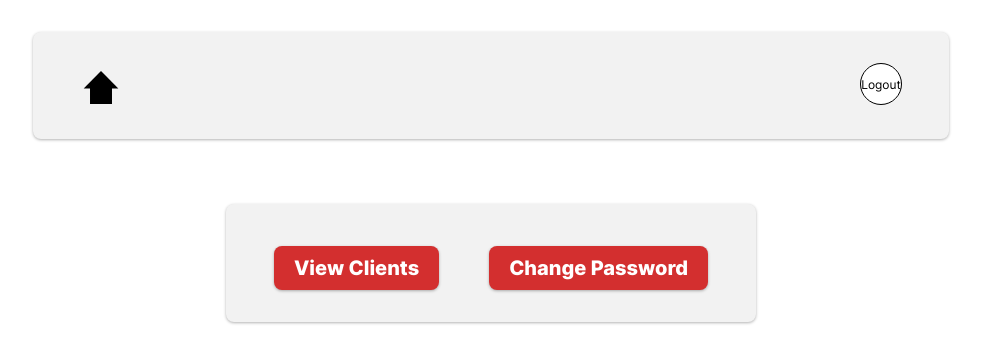
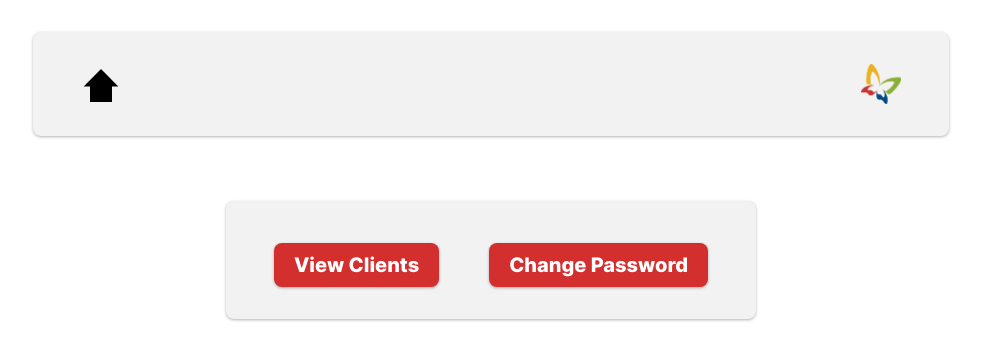
Before and after one commit to msmhatre18/fydp_FE, a React (Create React App) app: page /accountdashboard in a window 1280 px wide. Shown: the top 362 px of the page, without its empty margins (149-1130 px from the left). Built offline with nearby package versions, Linux system fonts and the light colour scheme; no server answers.

Commit message:
Major aesthetic changes

```diff
--- /dev/null
+++ b/src/components/Logout/index.jsx
@@ -0,0 +1,16 @@
+import { useNavigate } from "react-router-dom";
+import { Img } from "components";
+
+import myImage from './../../assets/images/thumbnail.png';
+
+const LogoutButton = () => {
+  const navigate = useNavigate();
+  return (
+    <div className="common-pointer flex items-center justify-center h-[40px] w-[40px] ml-[320px]">
+      <Img src={myImage} alt="My Logo" onClick={() => navigate("/")} />
+    </div>
+
+  );
+};
+
+export default LogoutButton;
--- a/src/pages/AccountDashboard/index.jsx
+++ b/src/pages/AccountDashboard/index.jsx
@@ -4,6 +4,7 @@ import { Img, Text, Button } from "components";
 import './../../styles/DataCollection.css';
 import { useNavigate } from "react-router-dom";
 import { axiosClient } from "constants/constants";
+import LogoutButton from "components/Logout";
 
 const AccountDashboardPage = () => {
     const navigate = useNavigate();
@@ -31,7 +32,7 @@ const AccountDashboardPage = () => {
             <div className="bg-white_A700 flex font-inter items-center justify-start mx-[auto] p-[15px] w-[100%]">
                 <div className="flex flex-col gap-[56px] items-center justify-start max-w-[1103px] mb-[103px] mt-[2px] mx-[auto] md:px-[20px] w-[100%]" >
                     <div className="flex flex-col gap-[56px] items-center justify-start w-[100%]" style={{ display: 'flex', gap: '50px', justifyContent: 'center' }}>
-                        <div className="data-collection"  style={{ display: 'flex', gap: '25px'}}>
+                        <div className="data-collection" style={{ display: 'flex', gap: '25px' }}>
                             <Img
                                 src="images/img_arrowup.svg"
                                 className="common-pointer h-[33px] md:mt-[0] mt-[3px] w-[auto]"
@@ -45,20 +46,16 @@ const AccountDashboardPage = () => {
                             >
                                 {practitioner && `${practitioner.firstName}'s Home Page`}
                             </Text>
-                            <Text
-                                className="common-pointer bg-white_A700 flex h-[40px] items-center justify-center mb-[3px] md:ml-[0] ml-[320px] not-italic outline outline-[1px] outline-black_900 rounded-[50%] text-black_900 text-center w-[40px]"
-                                variant="body2"
-                                onClick={() => navigate("/")}
-                            >
-                                Logout
-                            </Text>
+                            <div className="flex justify-end">
+                                <LogoutButton />
                             </div>
-                        <div className="data-collection"  style={{ display: 'flex', gap: '50px', justifyContent: 'center' }}>
+                        </div>
+                        <div className="data-collection" style={{ display: 'flex', gap: '50px', justifyContent: 'center' }}>
                             <Button className="replace-button" onClick={() => navigate("/Homepagepatients")}>
                                 View Clients
                             </Button>
                             {practitioner && practitioner.isAdmin &&
-                            <Button className="replace-button" onClick={() => navigate("/CreatePractitioner", {state: {isAdmin: practitioner.isAdmin}})} >
+                                <Button className="replace-button" onClick={() => navigate("/CreatePractitioner", { state: { isAdmin: practitioner.isAdmin } })} >
                                     Invite New Therapists
                                 </Button>}
                             <Button className="replace-button" onClick={() => navigate("/NewPassword")}>
--- a/src/pages/LoginPage/index.jsx
+++ b/src/pages/LoginPage/index.jsx
@@ -5,6 +5,8 @@ import { useNavigate } from "react-router-dom";
 
 import './../../styles/DataCollection.css';
 import './../../styles/input.css';
+import myImage from './../../assets/images/k_scope.png';
+
 
 const LoginPagePage = () => {
   const navigate = useNavigate();
@@ -45,15 +47,10 @@ const LoginPagePage = () => {
   return (
     <>
       <div style={{ display: 'flex', justifyContent: 'center', alignItems: 'center' }}>
-        <div className="bg-white_A700 flex flex-col font-inter gap-[9px] items-center justify-start p-[250px] sm:px-[20px] md:px-[40px] w-[100%]">
-          <Text
-            className="not-italic text-black_900 text-left w-[auto]"
-            as="h1"
-            variant="h1"
-          >
-            Digitizing KidsAbility
-          </Text>
+        <div className="" style={{ display: 'flex', flexDirection: 'column', justifyContent: 'center', alignItems: 'center' }}>
+          <img src={myImage} alt="My Image" style={{ margin: '0 auto', maxWidth: '100%', display: 'block', marginLeft: '5em' }} />
           <div className="data-container" style={{ display: 'flex', flexDirection: 'column', justifyContent: 'center', alignItems: 'center' }}>
+
             <Input
               wrapClassName="outline outline-[2px] outline-black_900 pl-[11px] pr-[35px] py-[8px] shadow-bs w-[100%]"
               className="input-box"
```
Also changed, not shown: src/assets/images/k_scope.png (added), src/assets/images/thumbnail.png (added). Lines whose indentation alone changed are shown as unchanged.
